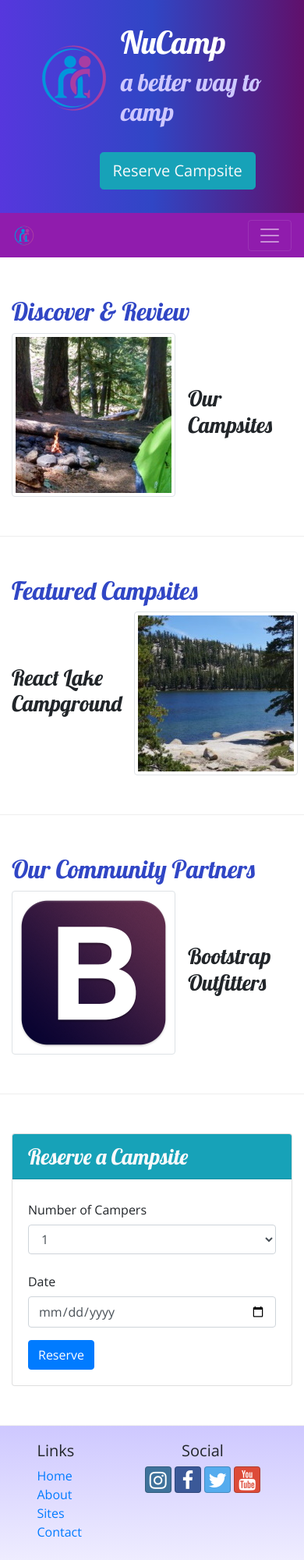
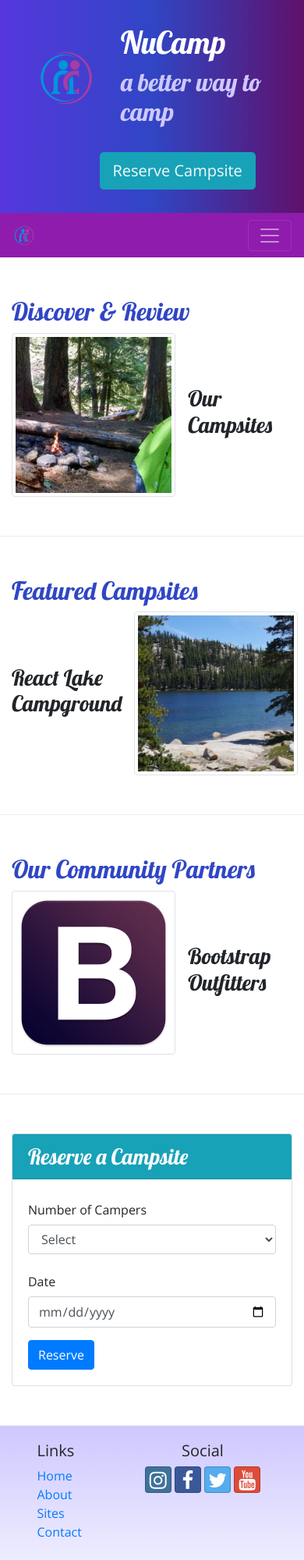
Before and after one commit to stellar-jason/newcampsite, a website: page index.html in a window 390 px wide. Shown: the top 2000 px of the page at 78% size. Drawn offline with nearby package versions, Linux system fonts and the light colour scheme.

Commit message:
Week 2 Workshop revised

```diff
--- a/index.html
+++ b/index.html
@@ -37,7 +37,7 @@
             <div class="container">
                 <div class="row">
                     <div class="col-4 col-sm-3 col-md-2 align-self-center">
-                        <img src="img/logo.png" class="imgo-fluid" />
+                        <img src="img/logo.png" class="img-fluid" />
                     </div>
                     <div class="col">
                         <h1>NuCamp</h1>
@@ -154,8 +154,9 @@
                                     <label class="col-sm-6 col-form-label" id="showBorder" for="numCampers"
                                         >Number of Campers</label
                                     >
-                                    <div class="col">
+                                    <div class="col-sm-6">
                                         <select class="form-control" name="numCampers" id="numCampers">
+                                            <option value="select">Select</option>
                                             <option value="1">1</option>
                                             <option value="2">2</option>
                                             <option value="3">3</option>
@@ -167,7 +168,7 @@
                                 </div>
                                 <div class="row form-group">
                                     <label class="col-sm-6 col-form-label" for="date">Date</label>
-                                    <div class="col">
+                                    <div class="col-sm-6">
                                         <input class="form-control" type="date" id="date" name="date" />
                                     </div>
                                 </div>
```
